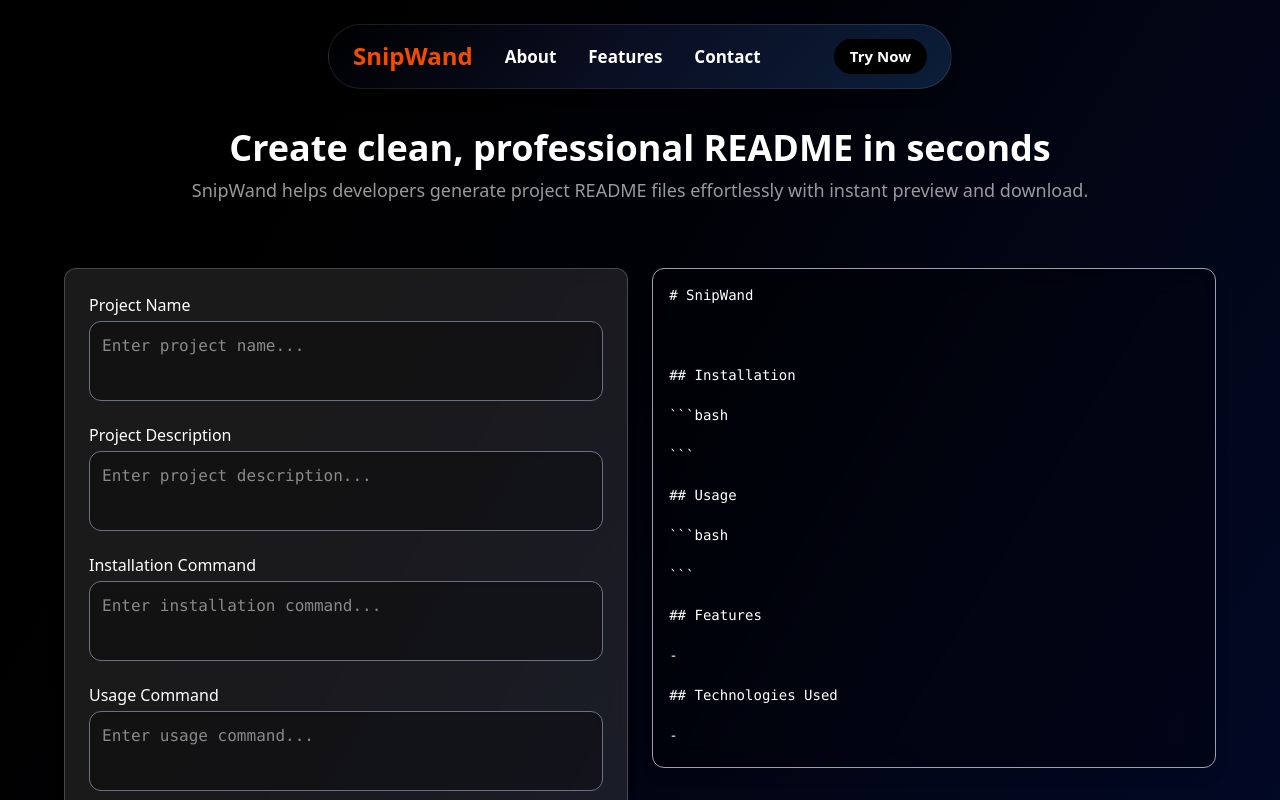
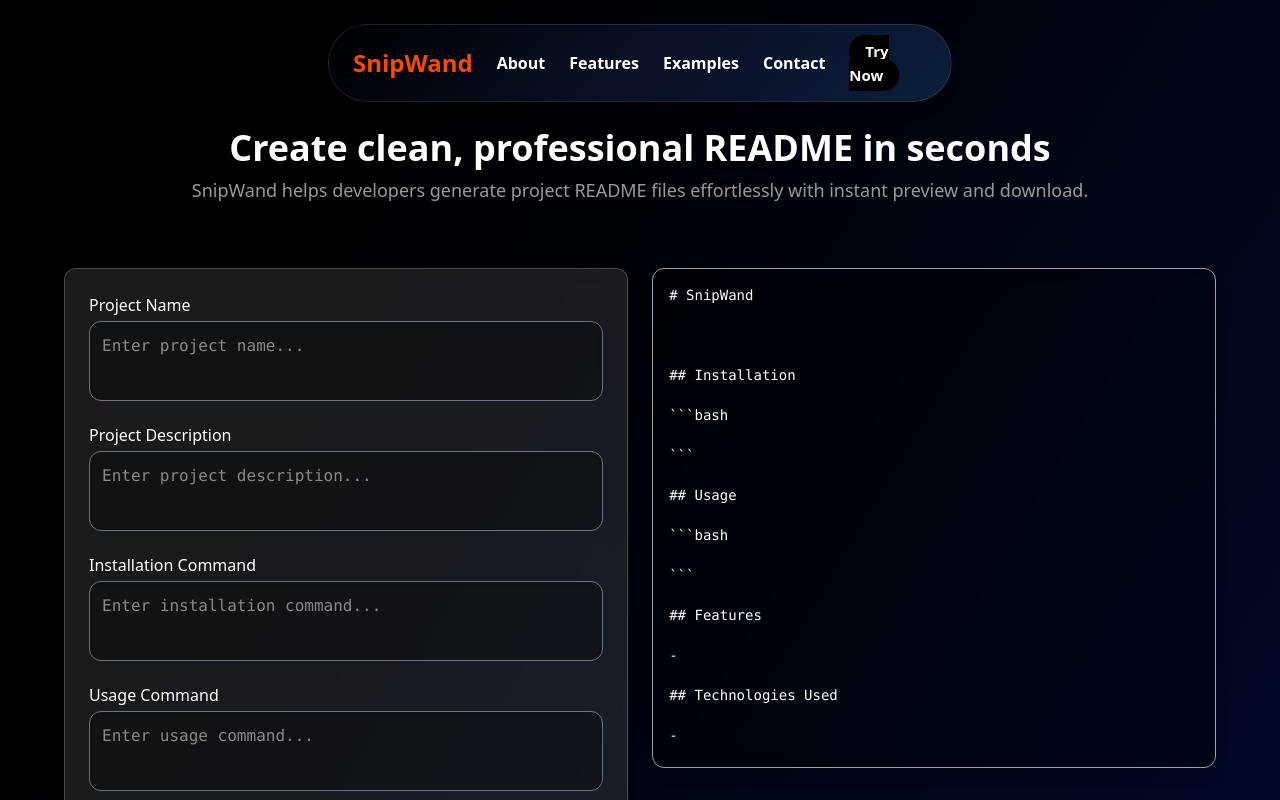
Before and after one commit to Sid-Hurry/snipwand, a Next.js app: page / in a window 1280 px wide. Shown: the top 800 px of the page. Built offline with nearby package versions, Linux system fonts and the light colour scheme.

Commit message:
Refactor Navbar component to enhance layout and improve mobile menu functionality

```diff
--- a/components/Navbar.js
+++ b/components/Navbar.js
@@ -15,13 +15,11 @@ const Navbar = () => {
             background: "linear-gradient(135deg, #000000, #0a0f24, #0b1e39)",
           }}
         >
-          {/* Left: Logo and Links */}
-          <div className="flex items-center gap-8">
-            <div className="text-[24px] font-bold text-orange-600 leading-none">
+          {/* Main Links Section (Logo + Links + Try Now) */}
+          <ul className="hidden md:flex gap-6 items-center text-[16px] font-semibold">
+            <li className="text-[24px] font-bold text-orange-600 leading-none">
               <Link href="/">SnipWand</Link>
-            </div>
-
-            <ul className="hidden md:flex gap-8 items-center text-[17px] font-semibold">
+            </li>
             <li>
               <Link href="/#about" className="hover:text-gray-300">
                 About
@@ -33,22 +31,26 @@ const Navbar = () => {
               </Link>
             </li>
             <li>
+              <Link href="/#examples" className="hover:text-gray-300">
+                Examples
+              </Link>
+            </li>
+            <li>
               <Link href="/#contact" className="hover:text-gray-300">
                 Contact
               </Link>
             </li>
-            </ul>
-          </div>
-
-          {/* Right: Try Now & Mobile Menu Icon */}
-          <div className="flex items-center gap-4">
+            <li>
               <Link
                 href="/#project-description"
-              className="hidden md:inline-block bg-black text-white px-4 py-1.5 rounded-full text-[15px] font-semibold hover:bg-gray-800"
+                className="bg-black text-white px-4 py-1.5 rounded-full text-[15px] font-semibold hover:bg-gray-800"
               >
                 Try Now
               </Link>
+            </li>
+          </ul>
 
+          {/* Mobile Menu Icon */}
           <button
             className="md:hidden"
             onClick={() => setMenuOpen(!menuOpen)}
@@ -59,7 +61,6 @@ const Navbar = () => {
               <Menu className="w-6 h-6 text-white" />
             )}
           </button>
-          </div>
         </div>
       </div>
 
@@ -79,6 +80,13 @@ const Navbar = () => {
             onClick={() => setMenuOpen(false)}
           >
             Features
+          </Link>
+          <Link
+            href="/#examples"
+            className="block py-2 text-[17px] font-semibold hover:text-gray-300"
+            onClick={() => setMenuOpen(false)}
+          >
+            Examples
           </Link>
           <Link
             href="/#contact"
```
Lines whose indentation alone changed are shown as unchanged.
